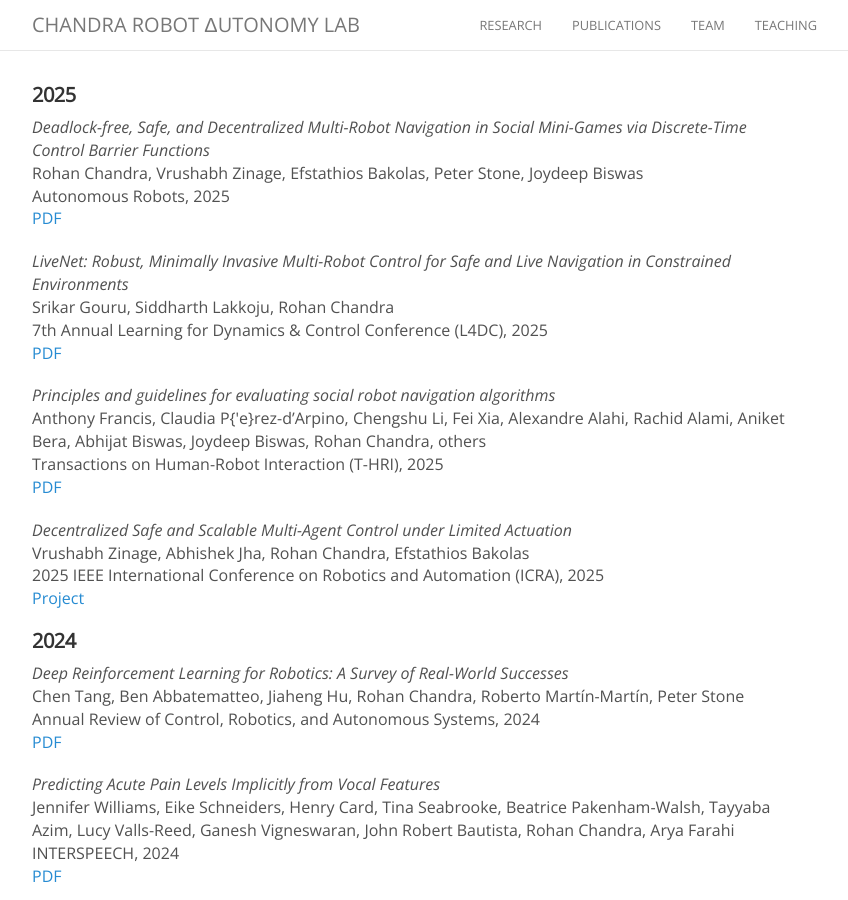
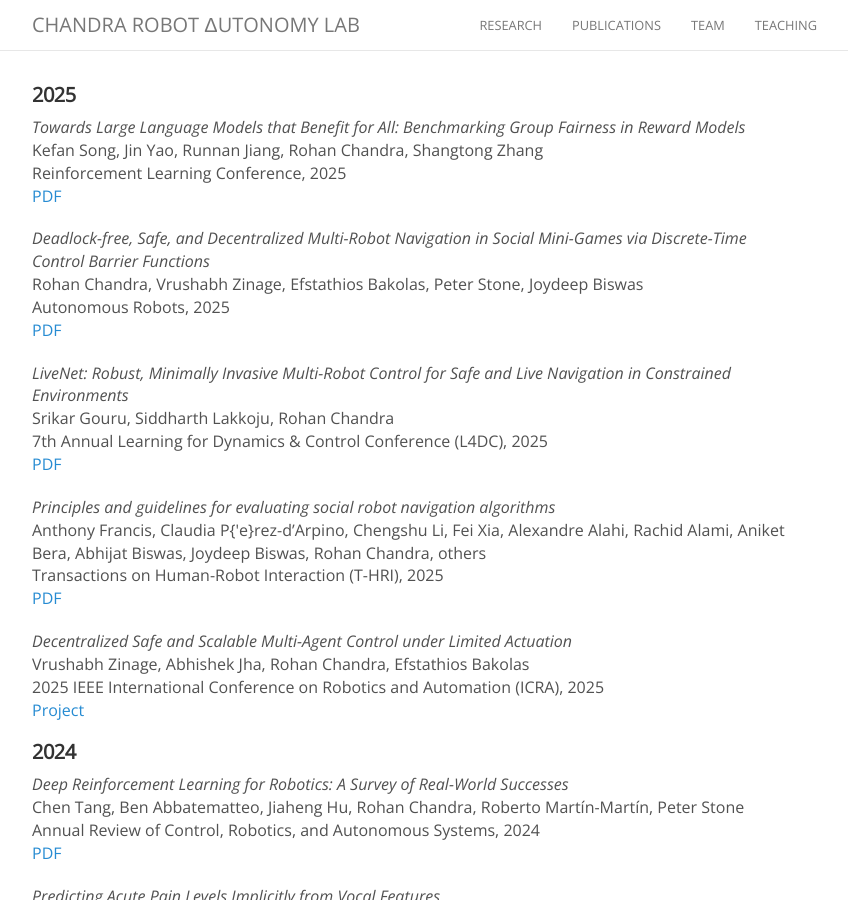
Before and after one commit to CRAL-UVA/CRAL-UVA.github.io, a Jekyll site: the page built from publications.md, in a window 1280 px wide and 900 px high. Shown: the whole window, without its empty margins (223-1071 px from the left). Built offline with Jekyll 4.4.1, drawn with Linux system fonts in a browser that asks for light colours; nearby versions of some CDN libraries; comment, search, counter and statistics services are not loaded.

Commit message:
updated rlc paper

```diff
--- a/publications.md
+++ b/publications.md
@@ -7,6 +7,12 @@ permalink: /publication/
 <!-- <hr> -->
 
 <h4>2025</h4>
+
+
+_Towards Large Language Models that Benefit for All: Benchmarking Group Fairness in Reward Models_<br>
+Kefan Song, Jin Yao, Runnan Jiang, Rohan Chandra, Shangtong Zhang<br>
+Reinforcement Learning Conference, 2025<br>
+ [PDF](https://arxiv.org/pdf/2503.07806?)
 
 _Deadlock-free, Safe, and Decentralized Multi-Robot Navigation in Social Mini-Games via Discrete-Time Control Barrier Functions_<br>
 Rohan Chandra, Vrushabh Zinage, Efstathios Bakolas, Peter Stone, Joydeep Biswas<br>
```
